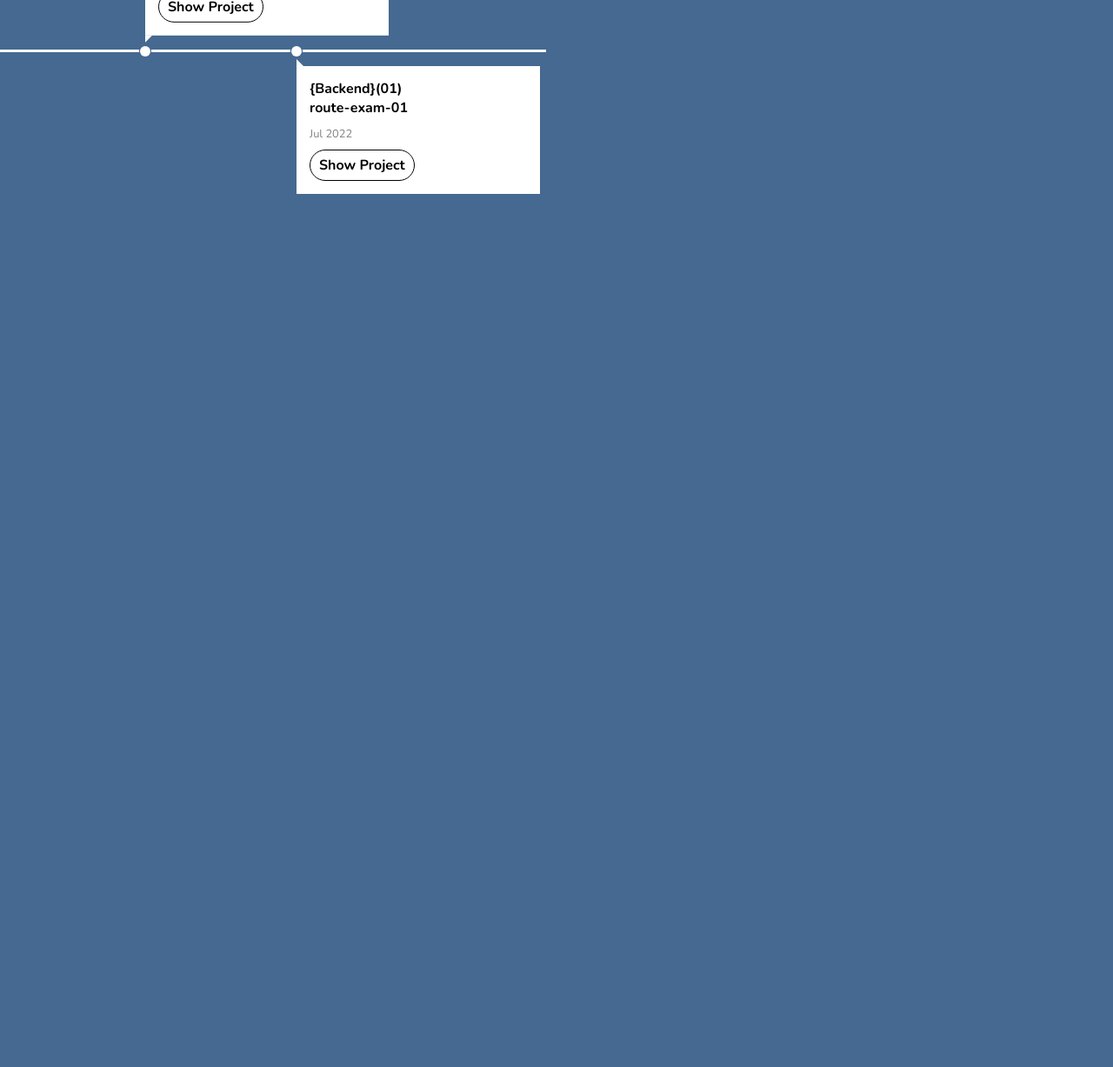
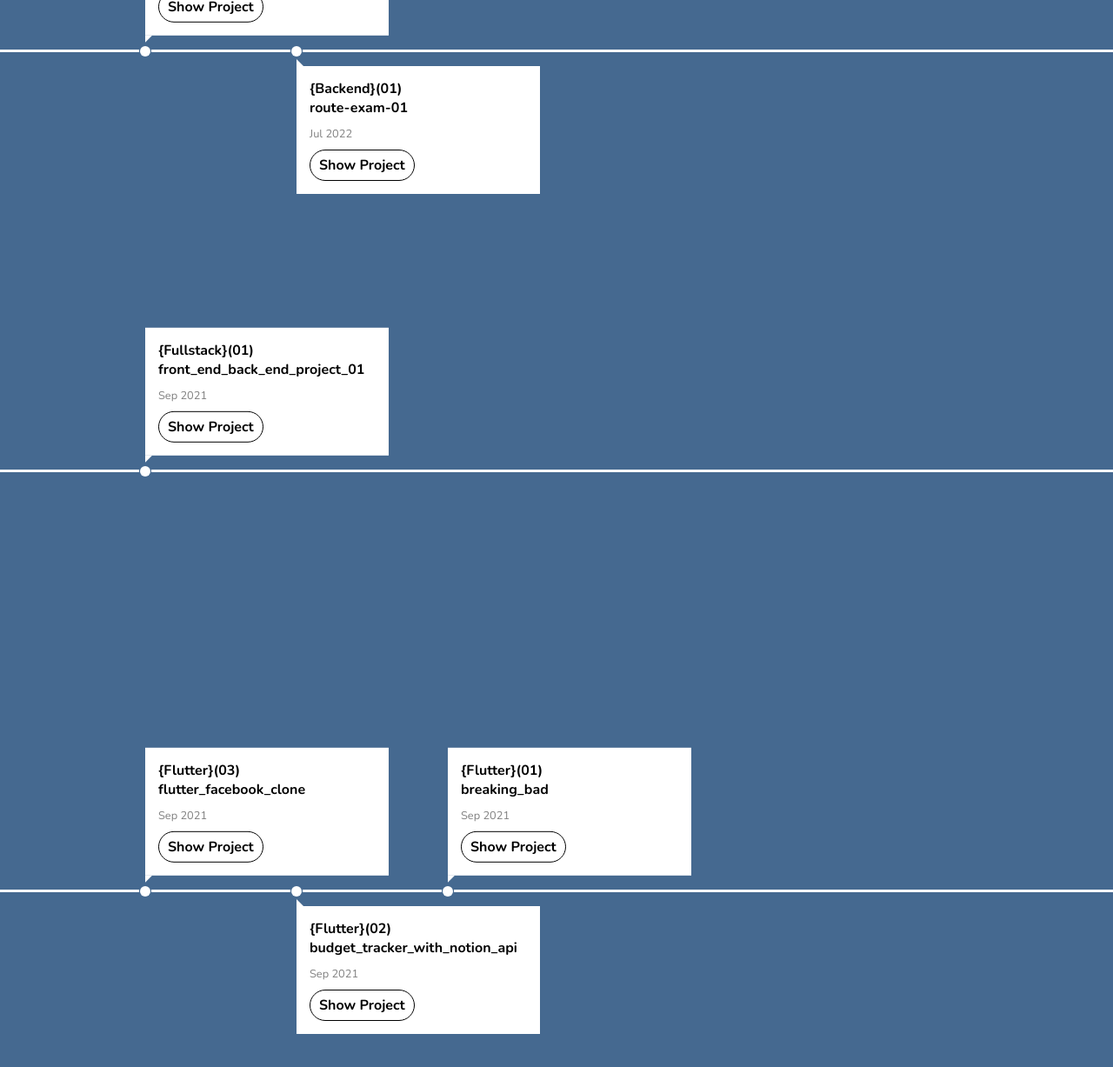
Before and after one commit to ahmed-m-abdelfatah/projects-timeline, a plain HTML site: page index.html in a window 1280 px wide. Shown: the part 751-1978 px from the top of the page at 87% size. Before the commit the page ends 1051 px from the top, so only its background shows below. Drawn offline with nearby package versions, Linux system fonts and the light colour scheme.

Commit message:
add flutter and fullstack

```diff
--- a/assets/js/data.js
+++ b/assets/js/data.js
@@ -57,3 +57,33 @@ var backEndData = [
     url: 'https://github.com/ahmed-m-abdelfatah/password_protected_file_sharing_node_js',
   },
 ];
+
+var fullStackData = [
+  {
+    type: 'fullstack',
+    title: 'front_end_back_end_project_01',
+    date: 'Sep 2021',
+    url: 'https://github.com/ahmed-m-abdelfatah/front_end_back_end_project_01',
+  },
+];
+
+var flutterData = [
+  {
+    type: 'flutter',
+    title: 'breaking_bad',
+    date: 'Sep 2021',
+    url: 'https://github.com/ahmed-m-abdelfatah/breaking_bad',
+  },
+  {
+    type: 'flutter',
+    title: 'budget_tracker_with_notion_api',
+    date: 'Sep 2021',
+    url: 'https://github.com/ahmed-m-abdelfatah/budget_tracker_with_notion_api',
+  },
+  {
+    type: 'flutter',
+    title: 'flutter_facebook_clone',
+    date: 'Sep 2021',
+    url: 'https://github.com/ahmed-m-abdelfatah/flutter_facebook_clone',
+  },
+];
--- a/assets/js/main.js
+++ b/assets/js/main.js
@@ -21,7 +21,7 @@ function displayData(data, element) {
         <li>
         <div>
           <h4 class="title">
-            {${capitalize(item.type)}}(${indexFormat(data.length - index)})
+            {${capitalize(element)}}(${indexFormat(data.length - index)})
             <br>
             ${item.title}
           </h4>
@@ -44,3 +44,5 @@ function displayData(data, element) {
 
 displayData(frontEndData, 'frontend');
 displayData(backEndData, 'backend');
+displayData(fullStackData, 'fullstack');
+displayData(flutterData, 'flutter');
--- a/assets/scss/style.scss
+++ b/assets/scss/style.scss
@@ -6,6 +6,21 @@
 }
 ::-webkit-scrollbar-thumb {
   background: transparent;
+}
+
+html {
+  -ms-overflow-style: none;
+  scrollbar-width: none;
+
+  font-size: 16px;
+
+  @media (max-width: 992px) {
+    font-size: 14px;
+  }
+
+  @media (max-width: 767) {
+    font-size: 12px;
+  }
 }
 
 * {
@@ -47,7 +62,7 @@ $theme: #fff;
       background: $theme;
 
       &:last-child {
-        width: 17.5rem;
+        width: 100%;
       }
 
       &:not(:first-child) {
@@ -99,6 +114,7 @@ $theme: #fff;
         display: flex;
         flex-direction: column;
         align-items: flex-start;
+        transition: 0.1s;
 
         &::before {
           content: '';
--- a/index.html
+++ b/index.html
@@ -13,14 +13,12 @@
   <h2>
     Projects timeline
     <br>
-    this webpage doesn't contain all websites i developed just contain a sample of my work
+    this webpage doesn't contain all websites & apps i developed just contain a sample of my work
   </h2>
-
-
   <section class="timeline" id="frontend"></section>
   <section class="timeline" id="backend"></section>
-
-
+  <section class="timeline" id="fullstack"></section>
+  <section class="timeline" id="flutter"></section>
 
   <script src="./assets/js/data.js" defer></script>
   <script src="./assets/js/main.js" defer></script>
```
Also changed, not shown: assets/css/style.min.css, 1 other file.
